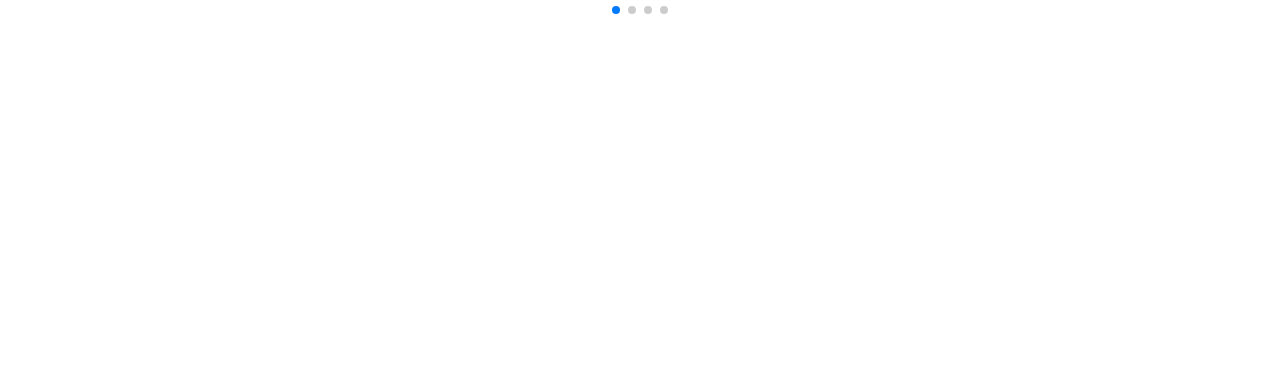
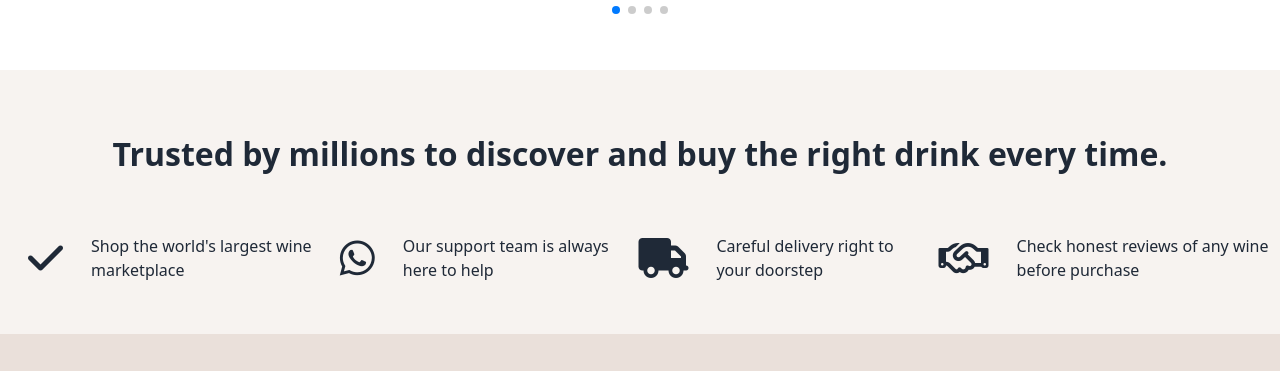
Before and after one commit to DIDIANDMA/disefront, a React (Create React App) app: page / in a window 1280 px wide. Shown: the part 704-1075 px from the top of the page. Before the commit the page ends 800 px from the top, so only its background shows below. Built offline with nearby package versions, Linux system fonts and the light colour scheme.

Commit message:
✨ 메인 푸터 이동완료

```diff
--- a/src/App.js
+++ b/src/App.js
@@ -1,5 +1,6 @@
 import Header from "./components/Header/Header";
 import Main from "./pages/Main/Main";
+import Footer from "./components/Footer/Footer";
 import { BrowserRouter, Route, Routes } from "react-router-dom";
 import Modal from "./components/Modal/Modal";
 import { ModalProvider } from "./Contexts/ModalContext/ModalContext";
@@ -15,6 +16,7 @@ function App() {
         <Routes>
           <Route path="/" element={<Main />} />
         </Routes>
+        <Footer />
       </ModalProvider>
     </BrowserRouter>
   );
--- /dev/null
+++ b/src/components/Footer/Footer.js
@@ -0,0 +1,116 @@
+const FOOTER_BULLET_DATA = [
+  {
+    id: 1,
+    name: "footerBulletStyle",
+    icon: "fa-solid fa-check",
+    text: "Shop the world's largest wine marketplace",
+    span: "footerBulletInfo",
+  },
+  {
+    id: 2,
+    name: "footerBulletStyle",
+    icon: "fa-brands fa-whatsapp",
+    text: "Our support team is always here to help",
+    span: "footerBulletInfo",
+  },
+  {
+    id: 3,
+    name: "footerBulletStyle",
+    icon: "fa-solid fa-truck",
+    text: "Careful delivery right to your doorstep",
+    span: "footerBulletInfo",
+  },
+  {
+    id: 4,
+    name: "footerBulletStyle",
+    icon: "fa-regular fa-handshake",
+    text: "Check honest reviews of any wine before purchase",
+    span: "footerBulletInfo",
+  },
+];
+
+const FOOTER_MAP_DATA = [
+  {
+    id: 1,
+    name: "APP",
+  },
+  {
+    id: 2,
+    name: "About",
+  },
+  {
+    id: 3,
+    name: "Contact",
+  },
+  {
+    id: 4,
+    name: "Drink News",
+  },
+  {
+    id: 5,
+    name: "Drink Style Awards",
+  },
+  {
+    id: 6,
+    name: "Merchants",
+  },
+  {
+    id: 7,
+    name: "Sponsorships",
+  },
+  {
+    id: 8,
+    name: "Become an Affiliate",
+  },
+  {
+    id: 9,
+    name: "careers",
+  },
+  {
+    id: 10,
+    name: "Terms of Use",
+  },
+  {
+    id: 11,
+    name: "Content of Policy",
+  },
+  {
+    id: 12,
+    name: "Sitemap",
+  },
+];
+const Footer = () => {
+  return (
+    <footer>
+      <section className=" bg-Beige-50 py-7 ">
+        <div className=" flex-col items-center  justify-center  max-w-7xl  mx-auto">
+          <h1 className=" text-90  font-extrabold p-8 text-center">
+            Trusted by millions to discover and buy the right drink every time.
+          </h1>
+          <div className=" flex  items-center justify-around">
+            {FOOTER_BULLET_DATA.map(({ id, name, icon, text, span }) => {
+              return (
+                <div
+                  className=" flex  items-center justify-center  max-w-5xl  "
+                  key={id}
+                >
+                  <div className=" flex items-cente    ">
+                    <i className={`${icon}  text-100 p-7`} />
+                  </div>
+                  <div>
+                    <span className=" text-60">{text}</span>
+                  </div>
+                </div>
+              );
+            })}
+          </div>
+        </div>
+      </section>
+      <section className="   bg-Beige-100  py-5">
+        <div className=" flex-col items-center  justify-items-center  max-w-7xl  mx-auto"></div>
+      </section>
+    </footer>
+  );
+};
+
+export default Footer;
```
